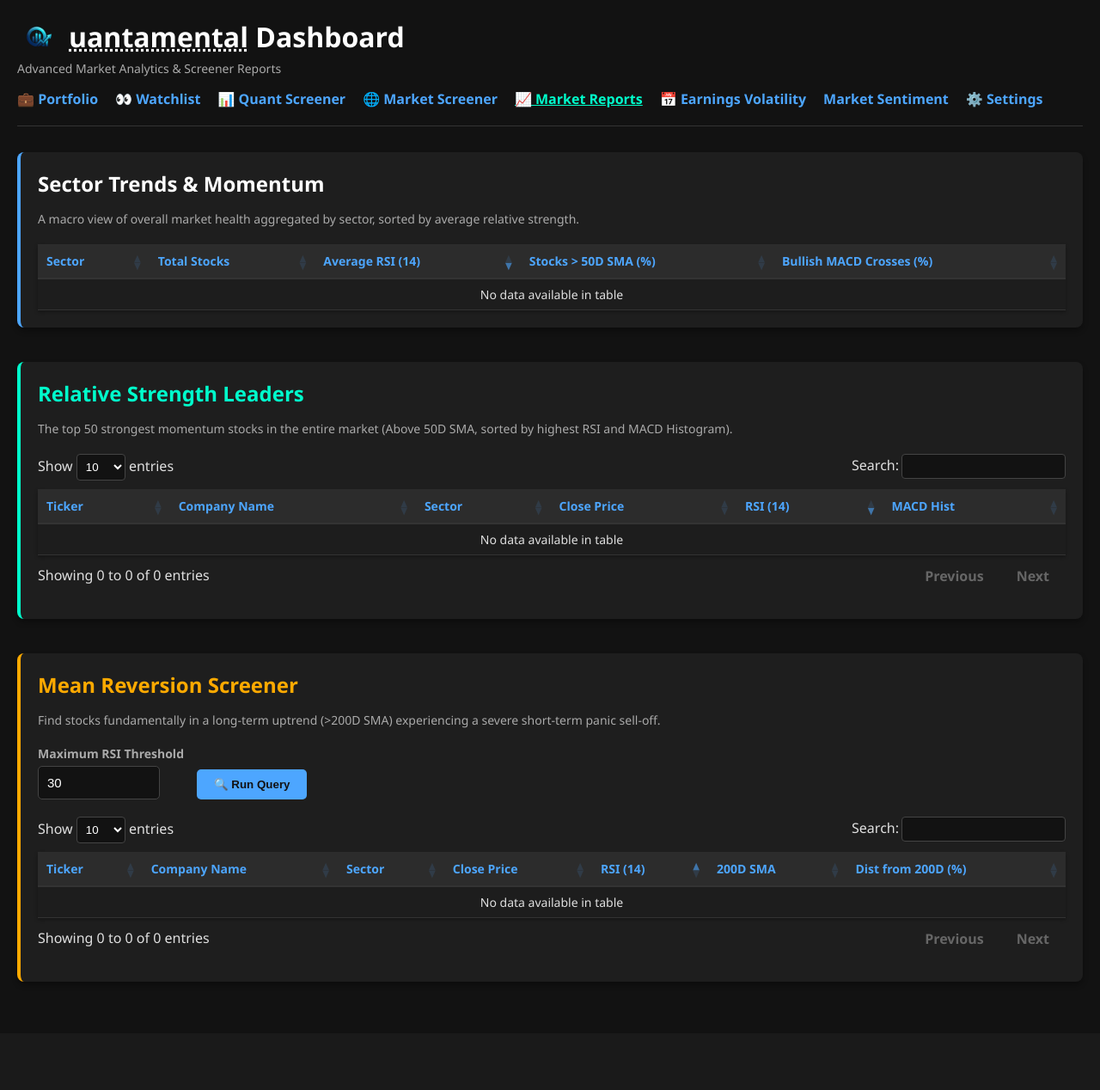
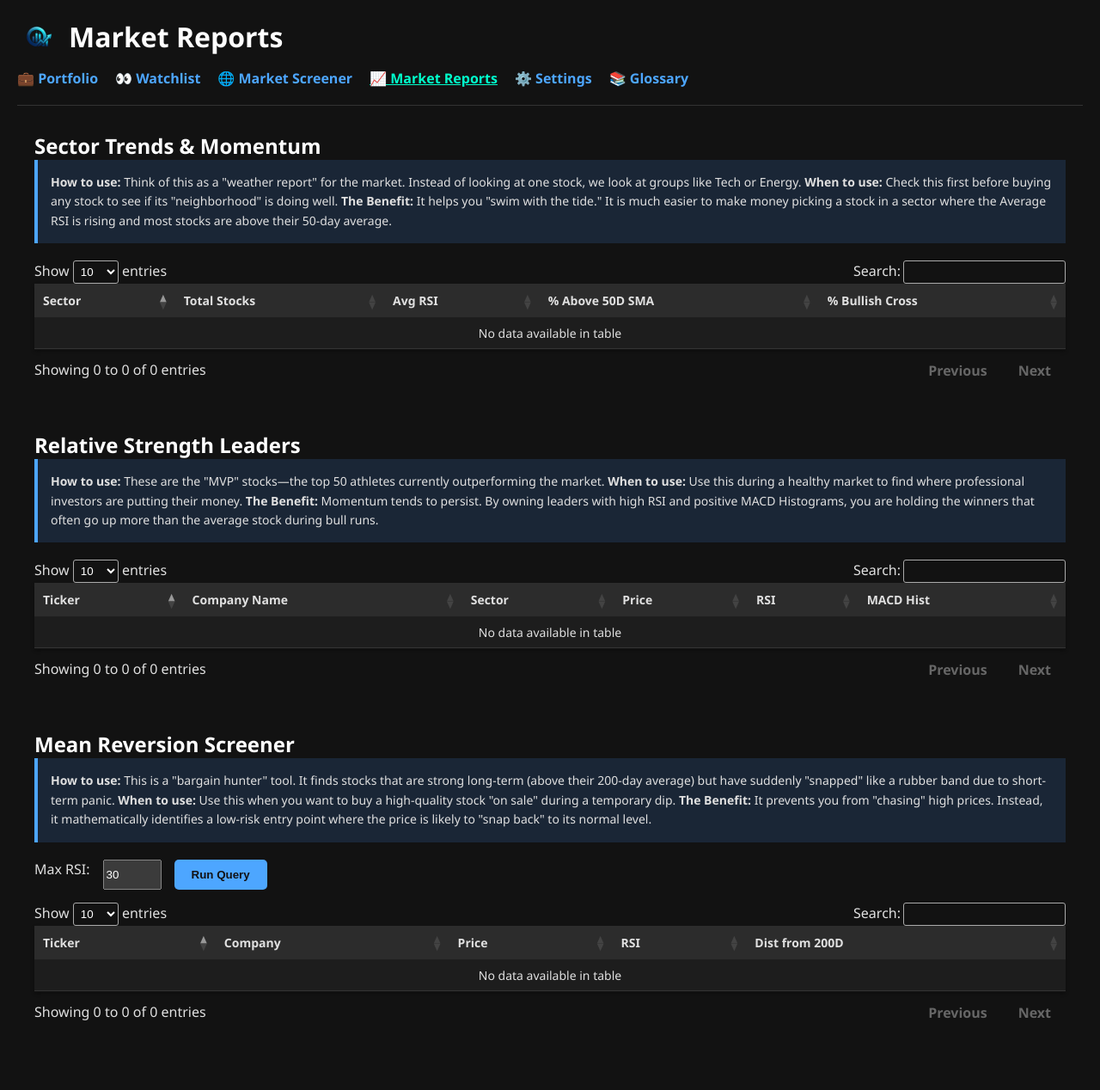
Before and after one commit to alfwro13/Stock_Analysis_Project, a FastAPI app: page /market-reports in a window 1280 px wide. Shown: the whole page at 86% size. Before the commit the page ends 1144 px from the top, so only its background shows below. Run offline with FastAPI, Linux system fonts and the light colour scheme; data that the repository does not hold is empty; some libraries are stand-ins or nearby versions.

Commit message:
Refactor market reports page: enhance layout, add help text, and streamline DataTable initialization

```diff
--- a/templates/market_reports.html
+++ b/templates/market_reports.html
@@ -5,252 +5,129 @@
     <meta name="color-scheme" content="dark">
     <title>Quantamental - Market Reports</title>
     <link rel="stylesheet" href="/static/css/styles.css">
-
     <link rel="stylesheet" href="https://cdn.datatables.net/1.13.7/css/jquery.dataTables.min.css">
     <script src="https://code.jquery.com/jquery-3.7.1.min.js"></script>
     <script src="https://cdn.datatables.net/1.13.7/js/jquery.dataTables.min.js"></script>
-
     <style>
-        /* Dark Theme Overrides for DataTables */
-        .dataTables_wrapper .dataTables_length,
-        .dataTables_wrapper .dataTables_filter,
-        .dataTables_wrapper .dataTables_info,
-        .dataTables_wrapper .dataTables_processing,
-        .dataTables_wrapper .dataTables_paginate {
-            color: #e0e0e0 !important;
-            margin-bottom: 10px;
-        }
-
-        .dataTables_wrapper .dataTables_filter input,
-        .dataTables_wrapper .dataTables_length select {
-            background-color: #121212 !important;
-            border: 1px solid #444 !important;
-            color: #fff !important;
-            padding: 6px;
-            border-radius: 4px;
-        }
-
-        table.dataTable {
-            border-collapse: collapse;
-            background-color: #1e1e1e;
-            width: 100% !important;
-        }
-        table.dataTable thead th, table.dataTable thead td {
-            background-color: #2c2c2c;
-            color: #4da6ff;
-            border-bottom: 2px solid #333;
-            padding: 10px;
-        }
-        table.dataTable tbody tr {
-            background-color: #1e1e1e !important;
-            border-bottom: 1px solid #333;
+        .help-text {
+            background-color: #1a2636;
+            border-left: 4px solid #4da6ff;
+            padding: 15px;
+            margin-bottom: 20px;
+            font-size: 14px;
+            line-height: 1.6;
             color: #e0e0e0;
         }
-        table.dataTable tbody tr:hover {
-            background-color: #1a2636 !important;
-        }
-
-        table.dataTable.display tbody tr.odd > .sorting_1,
-        table.dataTable.order-column.stripe tbody tr.odd > .sorting_1 {
-            background-color: #262626 !important;
-        }
-        table.dataTable.display tbody tr.even > .sorting_1,
-        table.dataTable.order-column.stripe tbody tr.even > .sorting_1 {
-            background-color: #1e1e1e !important;
-        }
-
-        .dataTables_wrapper .dataTables_paginate .paginate_button {
-            color: #ccc !important;
-            border: 1px solid transparent !important;
-            margin: 0 2px;
-        }
-        .dataTables_wrapper .dataTables_paginate .paginate_button.current,
-        .dataTables_wrapper .dataTables_paginate .paginate_button.current:hover {
-            background: #4da6ff !important;
-            color: #121212 !important;
-            border: none !important;
-            border-radius: 4px;
-        }
-        .dataTables_wrapper .dataTables_paginate .paginate_button:hover {
-            background: #3388dd !important;
-            color: #fff !important;
-            border-radius: 4px;
-        }
-
-        /* Value highlighting */
+        .report-section { margin-bottom: 50px; }
         .positive-val { color: #00ff00; font-weight: bold; }
         .negative-val { color: #ff4d4d; font-weight: bold; }
-
-        .report-section {
-            background-color: #1e1e1e;
-            padding: 20px;
-            border-radius: 8px;
-            box-shadow: 0 4px 6px rgba(0,0,0,0.3);
-            margin-top: 20px;
-            margin-bottom: 40px;
-            border-left: 4px solid #4da6ff;
-        }
-        .report-section h2 { margin-top: 0; margin-bottom: 15px; color: #fff; }
-        .report-section p { color: #aaa; font-size: 14px; margin-top: 0; margin-bottom: 20px; }
     </style>
 </head>
 <body class="body-watchlist">
-
     <div class="header-container">
         <div>
             <div class="title-wrapper">
-                <a href="https://github.com/alfwro13/Stock_Analysis_Project" target="_blank" class="logo-link">
-                    <img src="/assets/logo_small.png" alt="Quantamental Logo" class="logo-img">
-                </a>
-                <h1><abbr title="Quantamental - a modern institutional strategy that combines Quantitative analysis with Fundamental analysis.">uantamental</abbr> Dashboard</h1>
+                <a href="/" class="logo-link"><img src="/assets/logo_small.png" alt="Logo" class="logo-img"></a>
+                <h1>Market Reports</h1>
             </div>
-
-            <p style="color: #aaaaaa; margin-top: 5px; font-size: 14px;">Advanced Market Analytics & Screener Reports</p>
-
             <div class="nav-links">
                 <a href="/portfolio">💼 Portfolio</a>
                 <a href="/watchlist">👀 Watchlist</a>
-                <a href="/quant-screener">📊 Quant Screener</a>
                 <a href="/market-screener">🌐 Market Screener</a>
                 <a href="/market-reports" class="active">📈 Market Reports</a>
-                <a href="/earnings-volatility">📅 Earnings Volatility</a>
-                <a href="/market-sentiment">Market Sentiment</a>
                 <a href="/settings">⚙️ Settings</a>
+                <a href="/glossary">📚 Glossary</a>
             </div>
         </div>
     </div>
 
+    <div class="container">
         <div class="report-section">
             <h2>Sector Trends & Momentum</h2>
-        <p>A macro view of overall market health aggregated by sector, sorted by average relative strength.</p>
+            <div class="help-text">
+                <strong>How to use:</strong> Think of this as a "weather report" for the market. Instead of looking at one stock, we look at groups like Tech or Energy.
+                <strong>When to use:</strong> Check this first before buying any stock to see if its "neighborhood" is doing well.
+                <strong>The Benefit:</strong> It helps you "swim with the tide." It is much easier to make money picking a stock in a sector where the Average RSI is rising and most stocks are above their 50-day average.
+            </div>
             <table id="sectorTable" class="display" style="width:100%">
                 <thead>
                     <tr>
                         <th>Sector</th>
                         <th>Total Stocks</th>
-                    <th>Average RSI (14)</th>
-                    <th>Stocks > 50D SMA (%)</th>
-                    <th>Bullish MACD Crosses (%)</th>
+                        <th>Avg RSI</th>
+                        <th>% Above 50D SMA</th>
+                        <th>% Bullish Cross</th>
                     </tr>
                 </thead>
-            <tbody></tbody>
             </table>
         </div>
 
-    <div class="report-section" style="border-left-color: #00ffcc;">
-        <h2 style="color: #00ffcc;">Relative Strength Leaders</h2>
-        <p>The top 50 strongest momentum stocks in the entire market (Above 50D SMA, sorted by highest RSI and MACD Histogram).</p>
+        <div class="report-section">
+            <h2>Relative Strength Leaders</h2>
+            <div class="help-text">
+                <strong>How to use:</strong> These are the "MVP" stocks—the top 50 athletes currently outperforming the market.
+                <strong>When to use:</strong> Use this during a healthy market to find where professional investors are putting their money.
+                <strong>The Benefit:</strong> Momentum tends to persist. By owning leaders with high RSI and positive MACD Histograms, you are holding the winners that often go up more than the average stock during bull runs.
+            </div>
             <table id="leadersTable" class="display" style="width:100%">
                 <thead>
                     <tr>
                         <th>Ticker</th>
                         <th>Company Name</th>
                         <th>Sector</th>
-                    <th>Close Price</th>
-                    <th>RSI (14)</th>
+                        <th>Price</th>
+                        <th>RSI</th>
                         <th>MACD Hist</th>
                     </tr>
                 </thead>
-            <tbody></tbody>
             </table>
         </div>
 
-    <div class="report-section" style="border-left-color: #ffaa00;">
-        <h2 style="color: #ffaa00;">Mean Reversion Screener</h2>
-        <p>Find stocks fundamentally in a long-term uptrend (>200D SMA) experiencing a severe short-term panic sell-off.</p>
-
-        <div class="controls-container" style="align-items: flex-end; margin-bottom: 20px;">
-            <div class="form-group" style="margin-bottom: 0;">
-                <label>Maximum RSI Threshold</label>
-                <input type="number" id="mrMaxRSI" class="filter-input" value="30" style="width: 120px;">
+        <div class="report-section">
+            <h2>Mean Reversion Screener</h2>
+            <div class="help-text">
+                <strong>How to use:</strong> This is a "bargain hunter" tool. It finds stocks that are strong long-term (above their 200-day average) but have suddenly "snapped" like a rubber band due to short-term panic.
+                <strong>When to use:</strong> Use this when you want to buy a high-quality stock "on sale" during a temporary dip.
+                <strong>The Benefit:</strong> It prevents you from "chasing" high prices. Instead, it mathematically identifies a low-risk entry point where the price is likely to "snap back" to its normal level.
             </div>
-            <button class="btn btn-update" onclick="loadMeanReversionData()">🔍 Run Query</button>
+            <div class="controls-container">
+                <label>Max RSI:</label>
+                <input type="number" id="mrMaxRSI" value="30" style="width:60px;">
+                <button class="btn btn-update" onclick="loadMR()">Run Query</button>
             </div>
-
             <table id="mrTable" class="display" style="width:100%">
                 <thead>
                     <tr>
                         <th>Ticker</th>
-                    <th>Company Name</th>
-                    <th>Sector</th>
-                    <th>Close Price</th>
-                    <th>RSI (14)</th>
-                    <th>200D SMA</th>
-                    <th>Dist from 200D (%)</th>
+                        <th>Company</th>
+                        <th>Price</th>
+                        <th>RSI</th>
+                        <th>Dist from 200D</th>
                     </tr>
                 </thead>
-            <tbody></tbody>
             </table>
+        </div>
     </div>
 
     <script>
-        let mrDataTable;
-
         $(document).ready(function() {
-            // Sector Table
-            $('#sectorTable').DataTable({
-                ajax: '/api/reports/sectors',
-                deferRender: true,
-                paging: false,
-                info: false,
-                searching: false,
-                order: [[2, 'desc']], // Sort by Avg RSI descending
-                columns: [
-                    { data: 'sector' },
-                    { data: 'total_stocks' },
-                    {
-                        data: 'avg_rsi',
-                        render: function(data) {
-                            let cssClass = '';
-                            if (data > 60) cssClass = 'positive-val';
-                            else if (data < 40) cssClass = 'negative-val';
-                            return `<span class="${cssClass}">${data.toFixed(2)}</span>`;
-                        }
-                    },
-                    { data: 'pct_above_50d', render: $.fn.dataTable.render.number(',', '.', 2, '', '%') },
-                    { data: 'pct_bullish_cross', render: $.fn.dataTable.render.number(',', '.', 2, '', '%') }
-                ]
+            $('#sectorTable').DataTable({ ajax: '/api/reports/sectors', columns: [
+                { data: 'sector' }, { data: 'total_stocks' }, { data: 'avg_rsi' },
+                { data: 'pct_above_50d' }, { data: 'pct_bullish_cross' }
+            ]});
+            $('#leadersTable').DataTable({ ajax: '/api/reports/leaders', columns: [
+                { data: 'ticker' }, { data: 'company_name' }, { data: 'sector' },
+                { data: 'close_price' }, { data: 'rsi_14' }, { data: 'macd_hist' }
+            ]});
+            loadMR();
         });
-
-            // Leaders Table
-            $('#leadersTable').DataTable({
-                ajax: '/api/reports/leaders',
-                deferRender: true,
-                pageLength: 10,
-                order: [[4, 'desc']], // Sort by RSI
-                columns: [
-                    { data: 'ticker', render: function(data) { return '<a href="/stock/' + data + '" style="color: #4da6ff; font-weight: bold;">' + data + '</a>'; } },
-                    { data: 'company_name' },
-                    { data: 'sector' },
-                    { data: 'close_price', render: $.fn.dataTable.render.number(',', '.', 2, '$') },
-                    { data: 'rsi_14', render: function(data) { return `<span class="positive-val">${data.toFixed(2)}</span>`; } },
-                    { data: 'macd_hist', render: function(data) { return `<span class="positive-val">${data.toFixed(3)}</span>`; } }
-                ]
-            });
-
-            // Mean Reversion Table Initialization
-            mrDataTable = $('#mrTable').DataTable({
-                deferRender: true,
-                pageLength: 10,
-                order: [[4, 'asc']], // Sort by lowest RSI
-                columns: [
-                    { data: 'ticker', render: function(data) { return '<a href="/stock/' + data + '" style="color: #4da6ff; font-weight: bold;">' + data + '</a>'; } },
-                    { data: 'company_name' },
-                    { data: 'sector' },
-                    { data: 'close_price', render: $.fn.dataTable.render.number(',', '.', 2, '$') },
-                    { data: 'rsi_14', render: function(data) { return `<span class="negative-val">${data.toFixed(2)}</span>`; } },
-                    { data: 'sma_200', render: $.fn.dataTable.render.number(',', '.', 2, '$') },
-                    { data: 'distance_from_200d_pct', render: function(data) { return `<span class="positive-val">+${data.toFixed(2)}%</span>`; } }
-                ]
-            });
-
-            // Initial load of Mean Reversion data
-            loadMeanReversionData();
-        });
-
-        function loadMeanReversionData() {
-            const maxRsi = document.getElementById('mrMaxRSI').value || 30;
-            mrDataTable.ajax.url(`/api/reports/mean-reversion?max_rsi=${maxRsi}`).load();
+        function loadMR() {
+            const rsi = document.getElementById('mrMaxRSI').value;
+            if ($.fn.DataTable.isDataTable('#mrTable')) { $('#mrTable').DataTable().destroy(); }
+            $('#mrTable').DataTable({ ajax: `/api/reports/mean-reversion?max_rsi=${rsi}`, columns: [
+                { data: 'ticker' }, { data: 'company_name' }, { data: 'close_price' },
+                { data: 'rsi_14' }, { data: 'distance_from_200d_pct' }
+            ]});
         }
     </script>
 </body>
```
Lines whose indentation alone changed are shown as unchanged.
